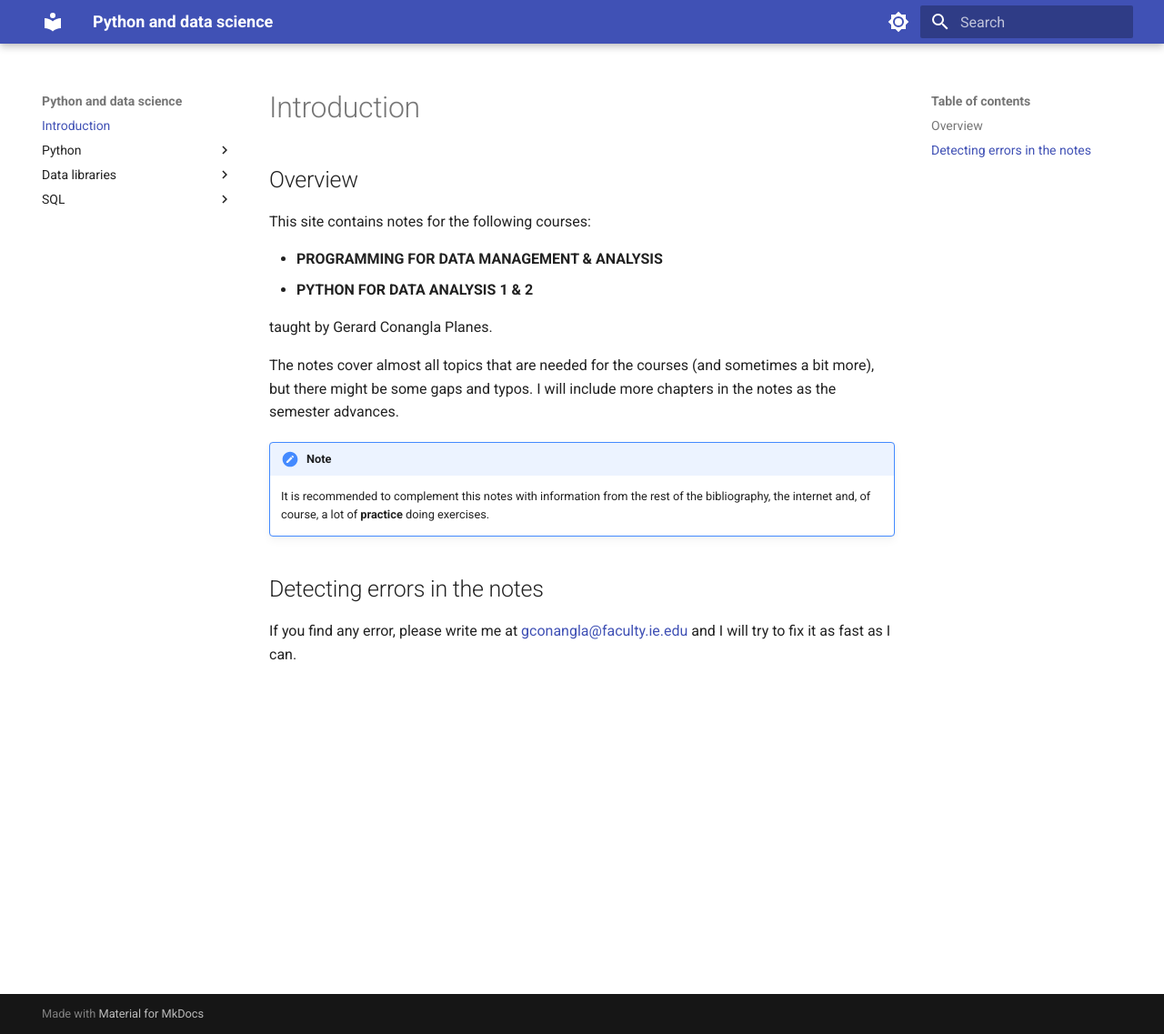
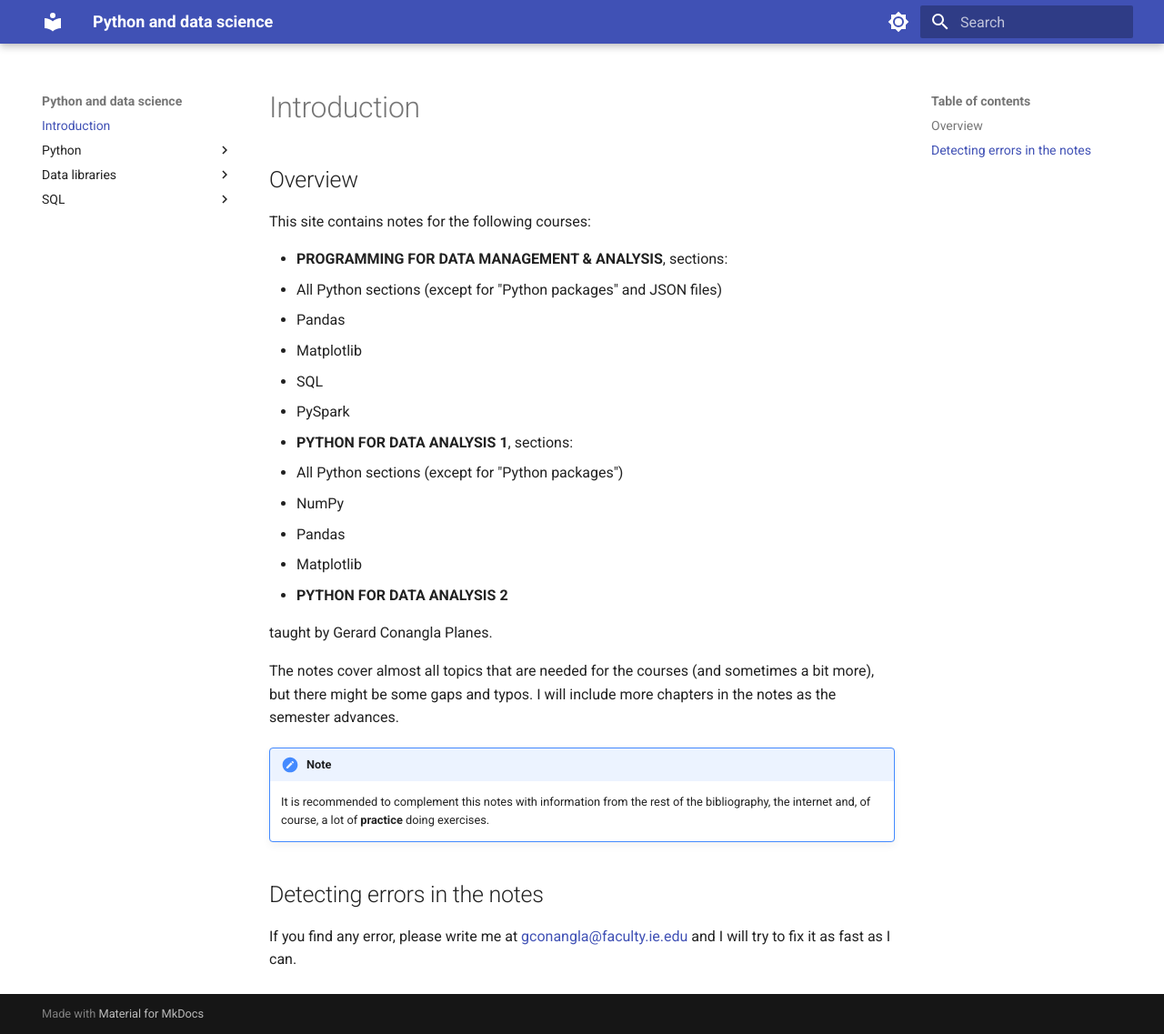
Before and after one commit to gerardpc/python-course, an MkDocs documentation site: the page built from docs/index.md, in a window 1280 px wide and 1137 px high. Shown: the whole window at 91% size. Built offline with MkDocs 1.6.1 and Material for MkDocs 9.7.7, drawn with Linux system fonts in a browser that asks for light colours.

Commit message:
Update index

```diff
--- a/docs/index.md
+++ b/docs/index.md
@@ -4,8 +4,18 @@
 
 This site contains notes for the following courses:
 
-* **PROGRAMMING FOR DATA MANAGEMENT & ANALYSIS**
-* **PYTHON FOR DATA ANALYSIS 1 & 2**
+* **PROGRAMMING FOR DATA MANAGEMENT & ANALYSIS**, sections:
+  * All Python sections (except for "Python packages" and JSON files)
+  * Pandas
+  * Matplotlib
+  * SQL
+  * PySpark
+* **PYTHON FOR DATA ANALYSIS 1**, sections:
+  * All Python sections (except for "Python packages")
+  * NumPy
+  * Pandas
+  * Matplotlib
+* **PYTHON FOR DATA ANALYSIS 2**
 
 taught by Gerard Conangla Planes.
 
```
